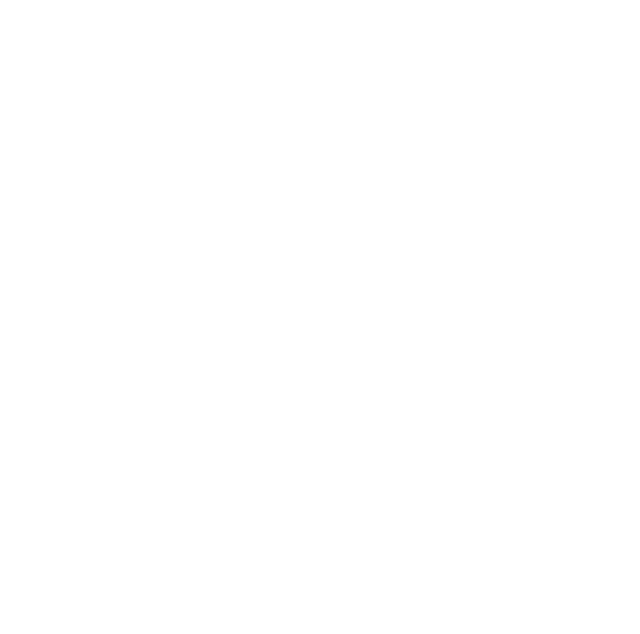
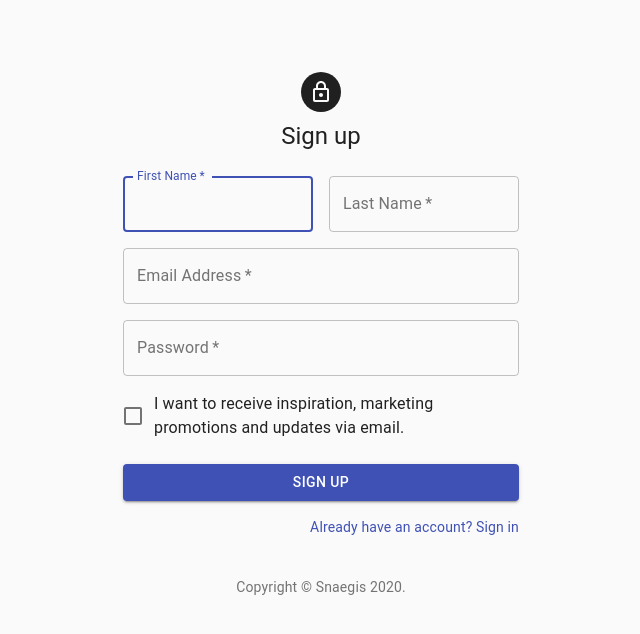
Before and after one commit to JonesTPG/fullstack-theme-base, a React (Create React App) app in the folder front-end/: page /signup in a window 1280 px wide. Shown: the top 634 px of the page, without its empty margins (319-959 px from the left). Built offline with nearby package versions, Linux system fonts and the light colour scheme.

Commit message:
Signup component done

```diff
--- a/front-end/src/App.jsx
+++ b/front-end/src/App.jsx
@@ -2,12 +2,14 @@
 import Paperbase from "./components/Paperbase";
 import Login from "./components/Login";
 import { BrowserRouter as Router, Route } from "react-router-dom";
+import SignUp from "./components/SignUp";
 
 const App = () => {
   return (
     <div className="App">
       <Router>
         <Route exact path="/login" render={() => <Login />} />
+        <Route exact path="/signup" render={() => <SignUp />} />
         <Route exact path="/" render={() => <Paperbase />} />
       </Router>
     </div>
--- a/front-end/src/components/Login.jsx
+++ b/front-end/src/components/Login.jsx
@@ -12,7 +12,6 @@
 import Typography from "@material-ui/core/Typography";
 import { makeStyles } from "@material-ui/core/styles";
 import Container from "@material-ui/core/Container";
-import blue from "@material-ui/core/colors/blue";
 
 const Copyright = () => {
   return (
@@ -104,7 +103,7 @@
               </Link>
             </Grid>
             <Grid item>
-              <Link href="#" variant="body2">
+              <Link href="/signup" variant="body2">
                 Don't have an account? Sign Up
               </Link>
             </Grid>
--- /dev/null
+++ b/front-end/src/components/SignUp.jsx
@@ -0,0 +1,140 @@
+import React from 'react';
+import Avatar from '@material-ui/core/Avatar';
+import Button from '@material-ui/core/Button';
+import CssBaseline from '@material-ui/core/CssBaseline';
+import TextField from '@material-ui/core/TextField';
+import FormControlLabel from '@material-ui/core/FormControlLabel';
+import Checkbox from '@material-ui/core/Checkbox';
+import Link from '@material-ui/core/Link';
+import Grid from '@material-ui/core/Grid';
+import Box from '@material-ui/core/Box';
+import LockOutlinedIcon from '@material-ui/icons/LockOutlined';
+import Typography from '@material-ui/core/Typography';
+import { makeStyles } from '@material-ui/core/styles';
+import Container from '@material-ui/core/Container';
+
+function Copyright() {
+  return (
+    <Typography variant="body2" color="textSecondary" align="center">
+      {'Copyright © '}
+      <Link color="inherit" href="https://material-ui.com/">
+        Snaegis
+      </Link>{' '}
+      {new Date().getFullYear()}
+      {'.'}
+    </Typography>
+  );
+}
+
+const useStyles = makeStyles(theme => ({
+  paper: {
+    marginTop: theme.spacing(8),
+    display: 'flex',
+    flexDirection: 'column',
+    alignItems: 'center',
+  },
+  avatar: {
+    margin: theme.spacing(1),
+    backgroundColor: theme.palette.text.primary,
+  },
+  form: {
+    width: '100%', // Fix IE 11 issue.
+    marginTop: theme.spacing(3),
+  },
+  submit: {
+    margin: theme.spacing(3, 0, 2),
+  },
+}));
+
+export default function SignUp() {
+  const classes = useStyles();
+
+  return (
+    <Container component="main" maxWidth="xs">
+      <CssBaseline />
+      <div className={classes.paper}>
+        <Avatar className={classes.avatar}>
+          <LockOutlinedIcon />
+        </Avatar>
+        <Typography component="h1" variant="h5">
+          Sign up
+        </Typography>
+        <form className={classes.form} noValidate>
+          <Grid container spacing={2}>
+            <Grid item xs={12} sm={6}>
+              <TextField
+                autoComplete="fname"
+                name="firstName"
+                variant="outlined"
+                required
+                fullWidth
+                id="firstName"
+                label="First Name"
+                autoFocus
+              />
+            </Grid>
+            <Grid item xs={12} sm={6}>
+              <TextField
+                variant="outlined"
+                required
+                fullWidth
+                id="lastName"
+                label="Last Name"
+                name="lastName"
+                autoComplete="lname"
+              />
+            </Grid>
+            <Grid item xs={12}>
+              <TextField
+                variant="outlined"
+                required
+                fullWidth
+                id="email"
+                label="Email Address"
+                name="email"
+                autoComplete="email"
+              />
+            </Grid>
+            <Grid item xs={12}>
+              <TextField
+                variant="outlined"
+                required
+                fullWidth
+                name="password"
+                label="Password"
+                type="password"
+                id="password"
+                autoComplete="current-password"
+              />
+            </Grid>
+            <Grid item xs={12}>
+              <FormControlLabel
+                control={<Checkbox value="allowExtraEmails" color="primary" />}
+                label="I want to receive inspiration, marketing promotions and updates via email."
+              />
+            </Grid>
+          </Grid>
+          <Button
+            type="submit"
+            fullWidth
+            variant="contained"
+            color="primary"
+            className={classes.submit}
+          >
+            Sign Up
+          </Button>
+          <Grid container justify="flex-end">
+            <Grid item>
+              <Link href="/login" variant="body2">
+                Already have an account? Sign in
+              </Link>
+            </Grid>
+          </Grid>
+        </form>
+      </div>
+      <Box mt={5}>
+        <Copyright />
+      </Box>
+    </Container>
+  );
+}
```
